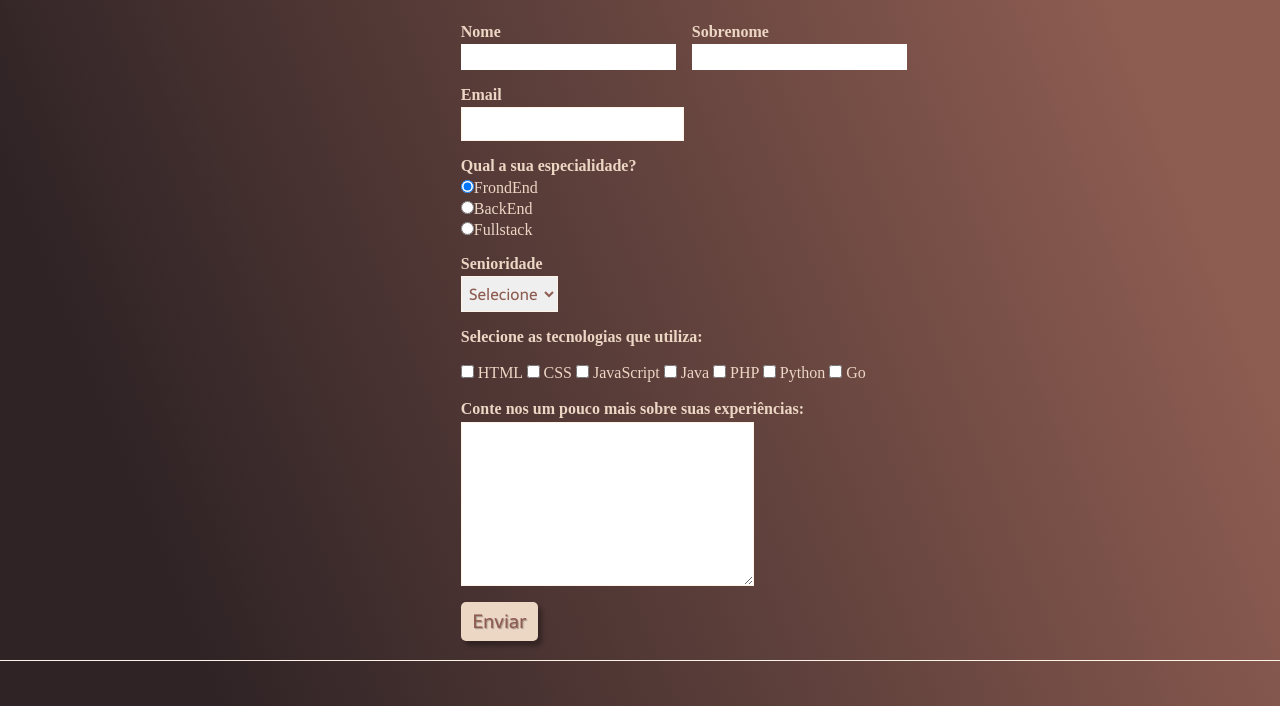
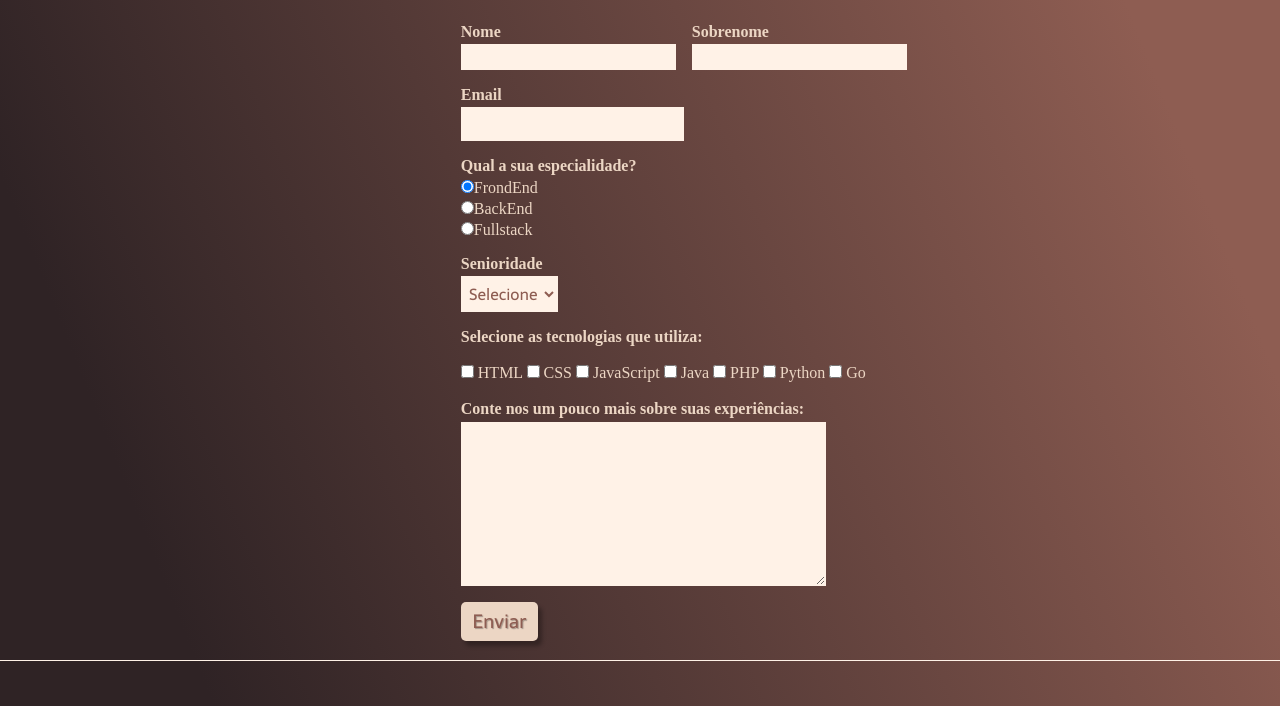
Before and after one commit to daisemartins/PiSequencial, a plain HTML site: page form.html in a window 1280 px wide. Shown: the part 238-944 px from the top of the page. Drawn offline with Linux system fonts and the light colour scheme; a web font is replaced by a local one.

Commit message:
ajustes no css

```diff
--- a/css/form.css
+++ b/css/form.css
@@ -30,6 +30,7 @@ input, select, textarea, button{
     font-size: 1rem;
     color: #8E5D52;
     border: 5px;
+    background-color: #FFF2E7;
 }
 .grupo::before, .grupo:after{
     display: table;
--- a/form.html
+++ b/form.html
@@ -85,7 +85,7 @@
         <div class="campo">
             <br>
             <label for="experiencia"><strong>Conte nos um pouco mais sobre suas experiências:</strong></label>
-            <textarea name="experiencia" id="experiencia" cols="30" rows="6"></textarea>
+            <textarea name="experiencia" id="experiencia" cols="38" rows="6"></textarea>
         </div>
         <button class="btn" type="submit" onsubmit="">Enviar</button>
     </form>
```
